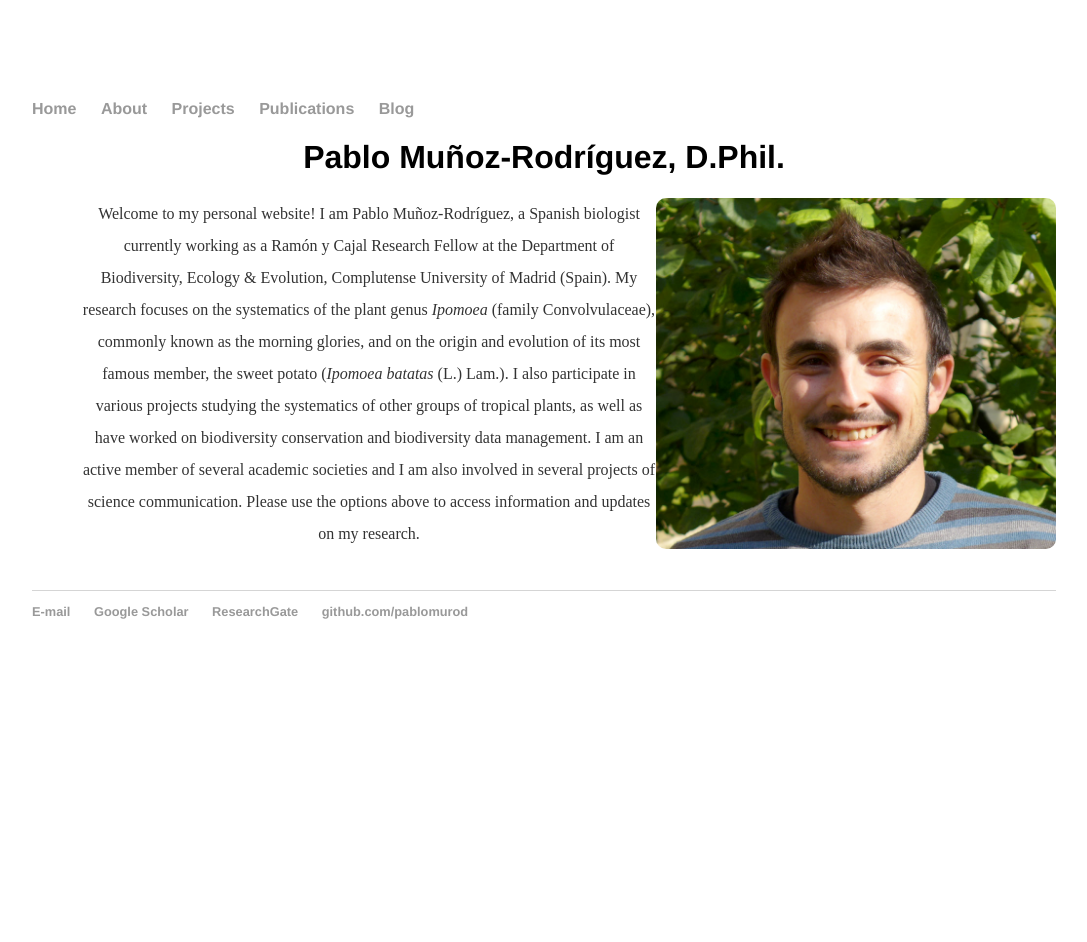
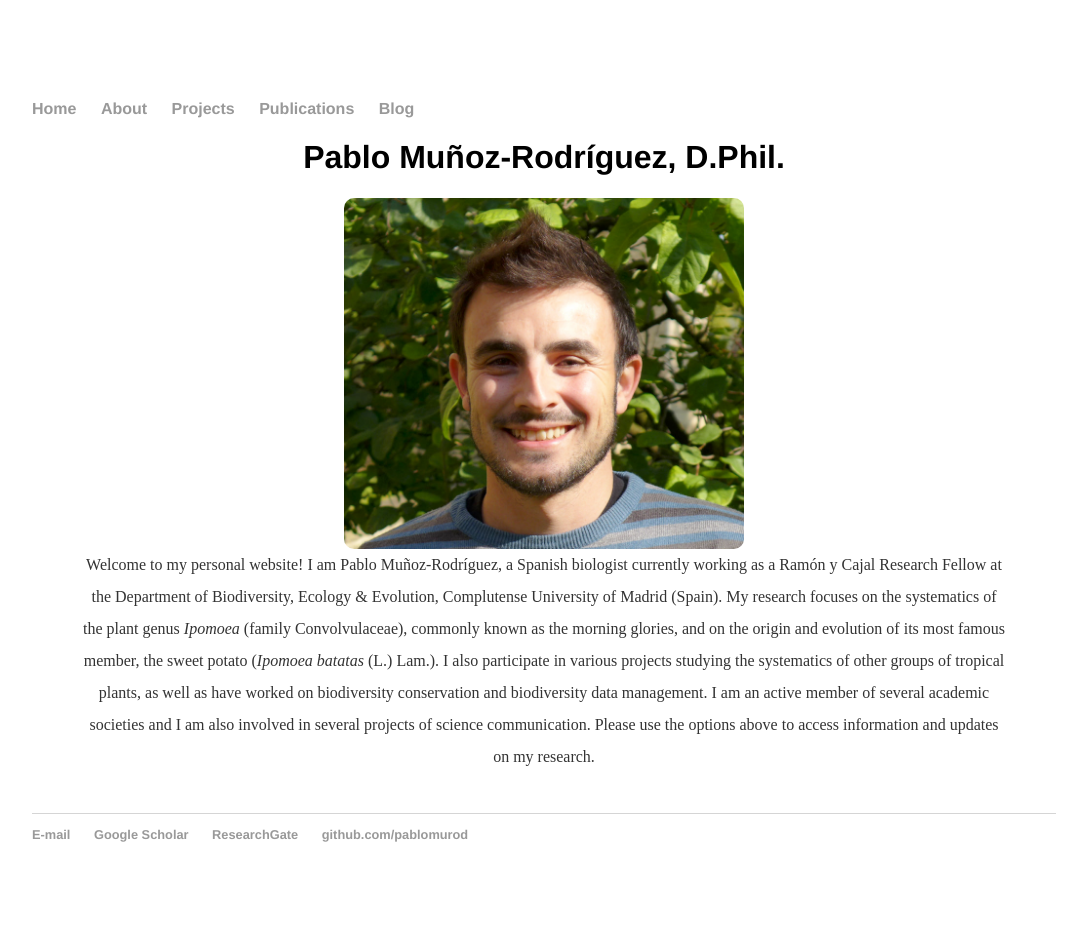
Before and after one commit to pablomurod/pablomurod.github.io, a Jekyll site: the page built from index.html, in a window 1280 px wide. Shown: the whole page, without its empty margins (96-1183 px from the left). Built offline with Jekyll 4.4.1, drawn with Linux system fonts in a browser that asks for light colours; before the commit the page ends 900 px from its top, so only the background shows below that.

Commit message:
Update index.html

```diff
--- a/index.html
+++ b/index.html
@@ -6,7 +6,7 @@ title: Pablo Muñoz-Rodríguez, D.Phil.
 
 <h1>Pablo Muñoz-Rodríguez, D.Phil.</h1>
 
-<div class="profile_image_container" style="float:right">
+<div class="profile_image_container">
 	<img src="/images/pablomr.png" alt="Profile picture" title="Profile picture" class="profile_image" />
 	<div class="overlay">
 		<a href="about.html" alt="About"><div class="cv_message">BIO</div></a>
```
